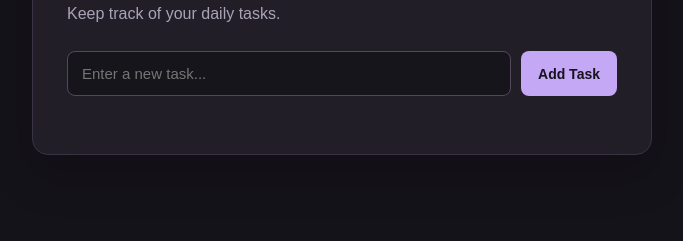
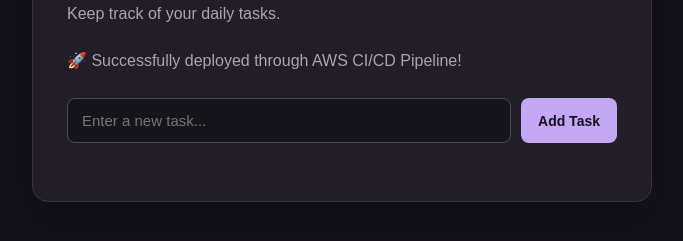
Before and after one commit to Aliaster2065/TaskFlow, a website: page public/index.html in a window 1280 px wide. Shown: the part 137-378 px from the top of the page, without its empty margins (298-981 px from the left). Drawn offline with Linux system fonts and the light colour scheme; no server answers.

Commit message:
Add deployment success message to index.html
Added deployment success message to the subtitle.

```diff
--- a/public/index.html
+++ b/public/index.html
@@ -11,6 +11,7 @@
     <div class="container">
         <h1>TaskFlow</h1>
         <p class="subtitle">Keep track of your daily tasks.</p>
+<p class="subtitle">🚀 Successfully deployed through AWS CI/CD Pipeline!</p>
 
         <form id="task-form">
             <input
```
